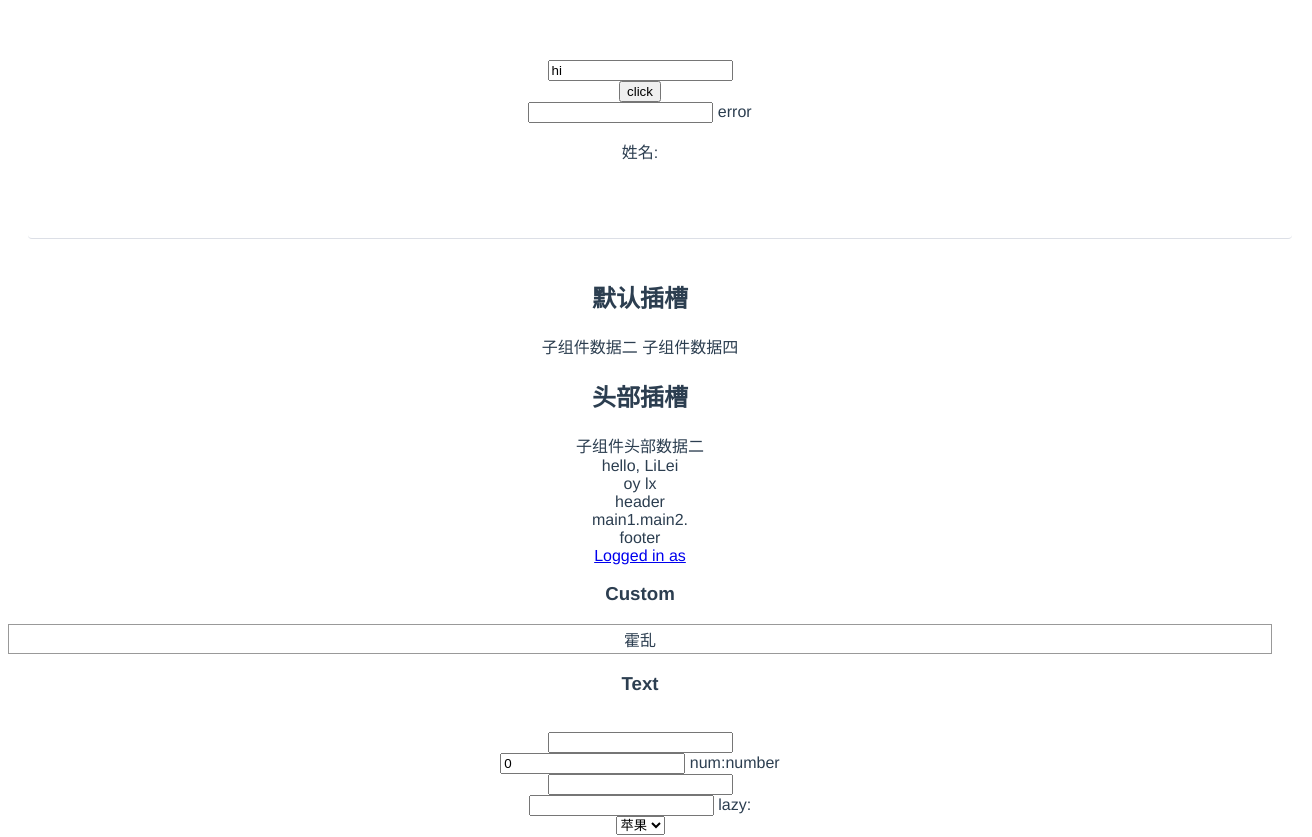
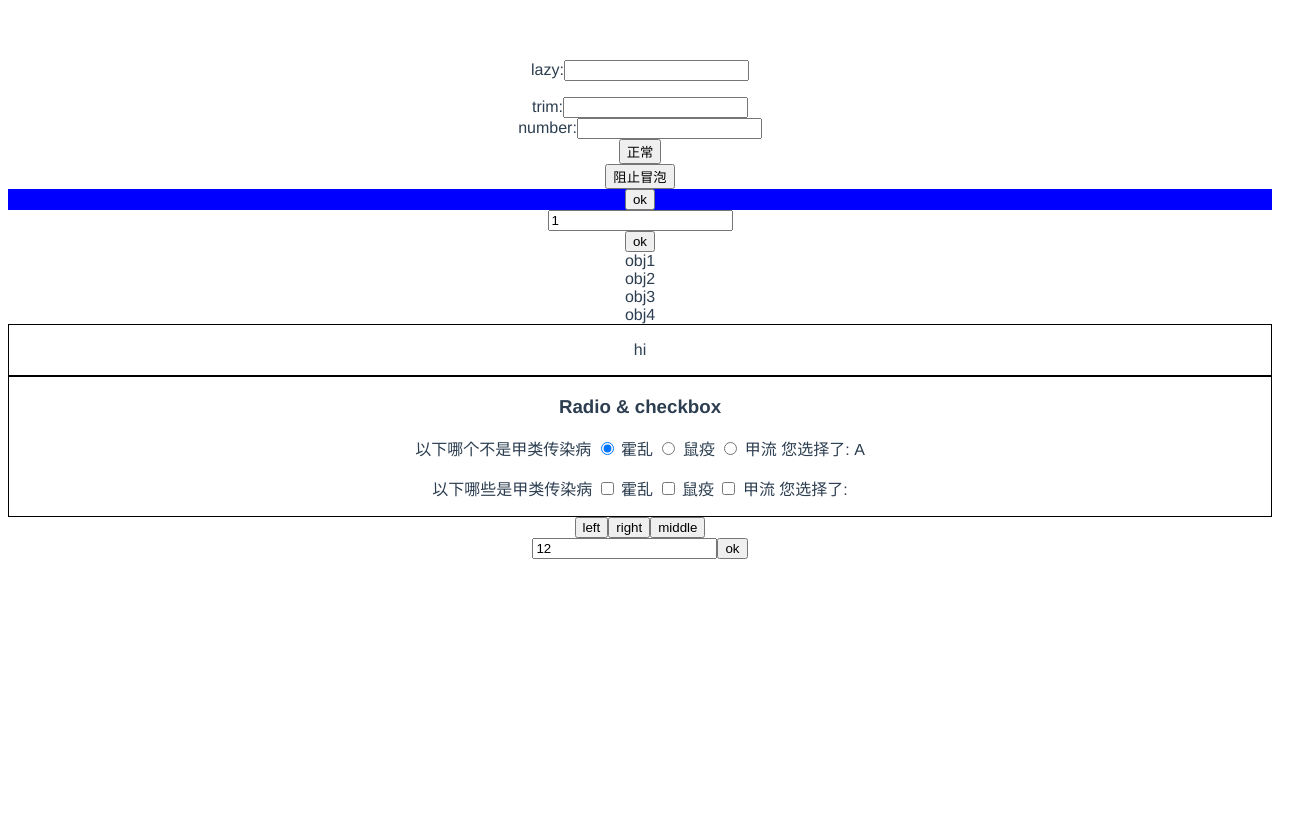
Before and after one commit to oylx/chunfengshili, a Vue app in the folder 3vue/eight-queen/: page / in a window 1280 px wide. Shown: the top 837 px of the page, 1312 px wide, since content can reach past the window. After the commit the page ends 800 px from the top, so only its background shows below. Built offline with nearby package versions, Linux system fonts and the light colour scheme.

Commit message:
更新部分修饰符

```diff
--- a/3vue/eight-queen/src/App.vue
+++ b/3vue/eight-queen/src/App.vue
@@ -1,78 +1,81 @@
 <template>
   <div id="app">
-    <div>
-      <renderless-validate></renderless-validate>
-    </div>
-    <div>
-      <button type="button" class="btn btn-default" @click="toast">click</button>
-    </div>
-    <div>
-      <s-mixin></s-mixin>
-    </div>
-    <div>
-      <p>姓名:</p>
-      <s-custom-wrap-input v-model="value"></s-custom-wrap-input>
-      {{ value }}
-    </div>
-    <s-slot-demo></s-slot-demo>
-    <s-custom></s-custom>
-    <s-text></s-text>
-    <s-select></s-select>
-    <s-directive-page></s-directive-page>
-    <eight-queen></eight-queen>
-    <div>
-      {{ msg }}
-      <event-parent-child :msg="msg" @update:msg="msg=$event"></event-parent-child>
-    </div>
+    <decorate></decorate>
+<!--    <div>-->
+<!--      <renderless-validate></renderless-validate>-->
+<!--    </div>-->
+<!--    <div>-->
+<!--      <button type="button" class="btn btn-default" @click="toast">click</button>-->
+<!--    </div>-->
+<!--    <div>-->
+<!--      <s-mixin></s-mixin>-->
+<!--    </div>-->
+<!--    <div>-->
+<!--      <p>姓名:</p>-->
+<!--      <s-custom-wrap-input v-model="value"></s-custom-wrap-input>-->
+<!--      {{ value }}-->
+<!--    </div>-->
+<!--    <s-slot-demo></s-slot-demo>-->
+<!--    <s-custom></s-custom>-->
+<!--    <s-text></s-text>-->
+<!--    <s-select></s-select>-->
+<!--    <s-directive-page></s-directive-page>-->
+<!--    <eight-queen></eight-queen>-->
+<!--    <div>-->
+<!--      {{ msg }}-->
+<!--      <event-parent-child :msg="msg" @update:msg="msg=$event"></event-parent-child>-->
+<!--    </div>-->
   </div>
 </template>
 
 <script>
-import EightQueen from '@/components/EightQueen';
-import EventParentChild from '@/components/EventParentChild';
-import SDirectivePage from '@/components/SDirectivePage';
-import SText from '@/components/SText';
-import SSelect from '@/components/SSelect';
-import SCustom from '@/components/SCustom';
-import SSlotDemo from '@/components/SSlotDemo';
-import SCustomWrapInput from '@/components/SCustomWrapInput';
-import SMixin from '@/components/composition/mixin/SMixin';
-import RenderlessValidate from '@/components/composition/renderless/RenderlessValidate';
+// import EightQueen from '@/components/EightQueen';
+// import EventParentChild from '@/components/EventParentChild';
+// import SDirectivePage from '@/components/SDirectivePage';
+// import SText from '@/components/SText';
+// import SSelect from '@/components/SSelect';
+// import SCustom from '@/components/SCustom';
+// import SSlotDemo from '@/components/SSlotDemo';
+// import SCustomWrapInput from '@/components/SCustomWrapInput';
+// import SMixin from '@/components/composition/mixin/SMixin';
+// import RenderlessValidate from '@/components/composition/renderless/RenderlessValidate';
+import Decorate from '@/components/Decorate';
 
 export default {
   name: 'App',
   components: {
-    RenderlessValidate,
-    SMixin,
-    SCustomWrapInput,
-    SSlotDemo,
-    SCustom,
-    SSelect,
-    SText,
-    SDirectivePage,
-    EventParentChild,
-    EightQueen,
+    Decorate,
+    // RenderlessValidate,
+    // SMixin,
+    // SCustomWrapInput,
+    // SSlotDemo,
+    // SCustom,
+    // SSelect,
+    // SText,
+    // SDirectivePage,
+    // EventParentChild,
+    // EightQueen,
   },
   data() {
     return {
-      msg: '',
-      value: '',
+      // msg: '',
+      // value: '',
     };
   },
   methods: {
-    onBlur(v) {
-      console.log(v);
-    },
-    toast () {
-      this.$toast('操作成功', {
-        callback () {
-          console.log('结束了')
-        },
-        type: 'success',
-        autoClose: true,
-        position: 'topRight'
-      })
-    }
+    // onBlur(v) {
+    //   console.log(v);
+    // },
+    // toast () {
+    //   this.$toast('操作成功', {
+    //     callback () {
+    //       console.log('结束了')
+    //     },
+    //     type: 'success',
+    //     autoClose: true,
+    //     position: 'topRight'
+    //   })
+    // }
   }
 };
 </script>
--- /dev/null
+++ b/3vue/eight-queen/src/components/Decorate.vue
@@ -0,0 +1,194 @@
+<template>
+  <div>
+    <div>
+      <span>lazy:</span>
+      <!-- 这样只有当我们光标离开输入框的时候，它才会更新视图，相当于在onchange事件触发更新。     -->
+      <input type="text" v-model.lazy="value">
+      <p>{{ value }}</p>
+    </div>
+    <div>
+      <!-- 过滤首尾的空格！首尾，中间的是不会过滤的    -->
+      <span>trim:</span>
+      <input type="text" v-model.trim="value">
+    </div>
+    <div>
+      <!--      如果你先输入数字，那它就会限制你输入的只能是数字。-->
+      <!--      如果你先输入字符串，那它就相当于没有加.number-->
+      <span>number:</span>
+      <input type="text" v-model.number="value">
+    </div>
+    <div @click="shout(2)">
+      <button @click="shout(1)">正常</button>
+    </div>
+    <div @click="shout(2)">
+      <!-- 一键阻止事件冒泡，简直方便得不行。相当于调用了event.stopPropagation()方法-->
+      <button @click.stop="shout(1)">阻止冒泡</button>
+    </div>
+    <div>
+      <!-- 注意：修饰符可以同时使用多个,但是可能会因为顺序而有所不同。-->
+      <!-- 用 v-on:click.prevent.self 会阻止所有的点击，而 v-on:click.self.prevent 只会阻止对元素自身的点击。-->
+      <!-- 也就是从左往右判断~-->
+      <!-- 用于阻止事件的默认行为，例如，当点击提交按钮时阻止对表单的提交。相当于调用了event.preventDefault()方法 -->
+      <form v-on:submit.prevent="onSubmit"></form>
+    </div>
+    <div>
+      <!-- 只当事件是从事件绑定的元素本身触发时才触发回调。像下面所示，-->
+      <!-- 刚刚我们从.stop时候知道子元素会冒泡到父元素导致触发父元素的点击事件，-->
+      <!-- 当我们加了这个.self以后，我们点击button不会触发父元素的点击事件shout，-->
+      <!-- 只有当点击到父元素的时候（蓝色背景）才会shout~从这个self的英文翻译过来就是‘自己，本身’可以看出这个修饰符的用法-->
+      <div class="blue" @click.self="shout(2)">
+        <button @click="shout(1)">ok</button>
+      </div>
+    </div>
+
+    <div>
+      <input id="uid" title="title1" value="1" :index="index">
+    </div>
+    <div>
+      <!--  键盘按坏都只能shout一次-->
+      <button @click.once="shout(1)">ok</button>
+    </div>
+
+<!--    <div>-->
+<!--      <svg :viewBox="viewBox"></svg>-->
+<!--    </div>-->
+
+    <!--    完整的事件机制是：捕获阶段--目标阶段--冒泡阶段。
+    默认的呢，是事件触发是从目标开始往上冒泡。
+    当我们加了这个.capture以后呢，我们就反过来了，事件触发从包含这个元素的顶层开始往下触发-->
+    <!--  obj1，obj2在捕获阶段就触发了事件，因此是先1后2，
+          后面的obj3，obj4是默认的冒泡阶段触发，因此是先4然后冒泡到3~  -->
+    <div @click.capture="shout(1)">
+      obj1
+      <div @click.capture="shout(2)">
+        obj2
+        <div @click="shout(3)">
+          obj3
+          <div @click="shout(4)">
+            obj4
+          </div>
+        </div>
+      </div>
+    </div>
+
+    <!-- 当我们在监听元素滚动事件的时候，会一直触发onscroll事件，在pc端是没啥问题的，
+    但是在移动端，会让我们的网页变卡，因此我们使用这个修饰符的时候，相当于给onscroll事件整了一个.lazy修饰符   -->
+    <!-- 滚动事件的默认行为 (即滚动行为) 将会立即触发 -->
+    <!-- 而不会等待 `onScroll` 完成  -->
+    <!-- 这其中包含 `event.preventDefault()` 的情况 -->
+    <div v-on:scroll.passive="onScroll" class="content bd">
+      <p v-html="content"></p>
+    </div>
+
+    <div class="bd">
+      <!-- 必须使用.native来修饰这个click事件（即<s-radio @click.native="shout(3)"></s-radio>），
+      可以理解为该修饰符的作用就是把一个vue组件转化为一个普通的HTML标签，
+      注意：使用.native修饰符来操作普通HTML标签是会令事件失效的     -->
+      <s-radio @click.native="shout(3)"></s-radio>
+    </div>
+
+    <div>
+      <!--  鼠标按钮修饰符    -->
+      <!--  普通键.enter .tab. delete(捕获“删除”和“退格”键)  .space .esc  .up .down .left .right-->
+      <!--  系统修饰键 .ctrl .alt  .meta .shift-->
+
+      <button @click.left="shout('left')">left</button>
+      <button @click.right="shout('right')">right</button>
+      <button @click.middle="shout('middle')">middle</button>
+
+
+    </div>
+
+    <div>
+      <!-- 键值修饰符     -->
+      <!-- keyCode	实际键值-->
+      <!-- 48到57	0到9-->
+      <!-- 65到90	a到z（A到Z）-->
+      <!-- 112到135	F1到F24-->
+      <!-- 8	BackSpace（退格）-->
+      <!-- 9	Tab-->
+      <!-- 13	Enter（回车）-->
+      <!-- 20	Caps_Lock（大写锁定）-->
+      <!-- 32	Space（空格键）-->
+      <!-- 37	Left（左箭头）-->
+      <!-- 38	Up（上箭头）-->
+      <!-- 39	Right（右箭头）-->
+      <!-- 40	Down（下箭头）-->
+      <input type="text" @keyup.alt.67="shout('我被触发了')" value="12" />
+      <button type="text" @click.ctrl.exact="shout(4)">ok</button>
+    </div>
+
+    <div>
+      <!-- 如果是在自己封装的组件或者是使用一些第三方的UI库时，会发现并不起效果，这时就需要用到.native修饰符了，
+           如果遇到.native修饰符也无效的情况，可能就需要用到$listeners了-->
+      <!--      <el-input-->
+      <!--        v-model="inputName"-->
+      <!--        placeholder="搜索你的文件"-->
+      <!--        @keyup.enter.native="searchFile(params)"-->
+      <!--      >-->
+      <!--      </el-input>-->
+    </div>
+
+  </div>
+</template>
+
+<script>
+import SRadio from '@/components/SRadio';
+export default {
+  name: 'Decorate',
+  components: { SRadio },
+  data() {
+    return {
+      value: '',
+      index: 1,
+      content: ''
+    };
+  },
+  methods: {
+    shout(e) {
+      console.log(e);
+    },
+    onSubmit() {
+      console.log('阻止默认行为');
+    },
+    onScroll() {
+      console.log('滚动');
+    },
+    createContent() {
+      for(let i=0;i<50;i++) {
+        this.content += '<p>hi</p>'
+      }
+    },
+    testInputAttr() {
+      // 如果直接使用v-bind绑定，则默认会绑定到dom节点的attribute
+      // <input id="uid" title="title1" value="1" :index="index">
+      // input.index === undefined
+      // input.attributes.index === this.index
+      // 为了通过自定义属性存储变量，避免暴露数据,防止污染 HTML 结构,我们可以使用这个修饰符prop，如下
+      // <input id="uid" title="title1" value="1" :index.prop="index">
+      // input.index === this.index
+      // input.attributes.index === undefined
+      const input = document.getElementById('uid');
+      const { attributes, index, } = input.attributes;
+      console.log(index, attributes);
+    }
+  },
+  mounted() {
+    this.testInputAttr()
+    this.createContent()
+  },
+};
+</script>
+
+<style scoped>
+.blue {
+  background: blue;
+}
+.bd{
+  border: 1px solid #000;
+}
+.content{
+  height: 50px;
+  overflow: scroll;
+}
+</style>
```
